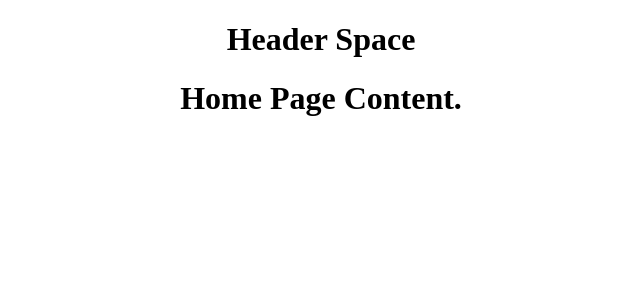
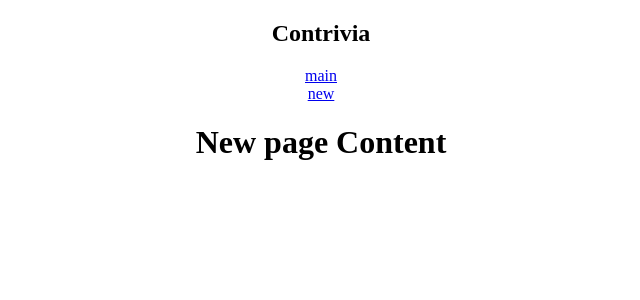
Before and after one commit to leonardmoses/contrivia-frontend, a React (Create React App) app: page /new in a window 1280 px wide. Shown: the top 300 px of the page, without its empty margins (319-959 px from the left). Built offline with nearby package versions, Linux system fonts and the light colour scheme.

Commit message:
app loads into splash page. link from splash takes user home. component links in home route as expected.

```diff
--- a/src/App.js
+++ b/src/App.js
@@ -3,13 +3,14 @@ import React from "react";
 import { BrowserRouter as Router, Route, Switch, Link } from "react-router-dom";
 import Splash from './pages/Splash';
 import Home from './pages/Home';
+import New from './components/New';
 
 function App() {
   return (
     <div className="App">
       <Switch>
         <Route path="/" exact render={()=> <Splash />} />
-        <Route>
+        <Route path="/">
           <Home />
         </Route>
       </Switch>
--- a/src/components/Header.js
+++ b/src/components/Header.js
@@ -1,12 +1,20 @@
+import React from "react";
+import { BrowserRouter as Router, Route, Switch, Link } from "react-router-dom";
+import New from "./New";
+import NewLink from "./NewLink";
 
-
-
-function Header() {
+function Header(props) {
     return (
-        <header>
-            <h1>Header Space</h1>
-        </header>
-    )
+        <nav className="nav">
+            <h1>Contrivia</h1>
+            <Link to="/main">
+                <div>main</div>
+            </Link>
+            <Link to="/new">
+                <div>new</div>
+            </Link>
+        </nav>
+    );
 }
 
 export default Header;
--- a/src/components/Main.js
+++ b/src/components/Main.js
@@ -0,0 +1,17 @@
+
+function Main() {
+    return (
+        <div>
+            <h1>Main Content</h1>
+            <h1>Main Content</h1>
+            <h1>Main Content</h1>
+            <h1>Main Content</h1>
+            <h1>Main Content</h1>
+            <h1>Main Content</h1>
+            <h1>Main Content</h1>
+            <h1>Main Content</h1>
+        </div>
+    )
+}
+
+export default Main;
--- /dev/null
+++ b/src/components/New.js
@@ -0,0 +1,11 @@
+import React from "react";
+
+function New() {
+    return (
+        <div>
+            <h1>New page Content</h1>
+        </div>
+    )
+}
+
+export default New;
--- /dev/null
+++ b/src/components/NewLink.js
@@ -0,0 +1,13 @@
+import React from "react";
+import { BrowserRouter as Router, Route, Switch, Link } from "react-router-dom";
+
+function NewLink() {
+    return (
+        <div>
+            <Link to="/new">New Category</Link>
+        </div>
+    )
+}
+
+
+export default NewLink;
--- a/src/pages/Home.js
+++ b/src/pages/Home.js
@@ -1,12 +1,26 @@
-import Header from "../components/Header";
 import React from "react";
 import { BrowserRouter as Router, Route, Switch, Link } from "react-router-dom";
+import Header from "../components/Header";
+import Main from "../components/Main";
+import New from "../components/New";
+import Splash from "./Splash";
 
 function Home() {
     return (
         <div>
             <Header />
-            <h1>Home Page Content.</h1>
+            <Switch>
+                <Route exact path="/Splash">
+                    <Splash />
+                </Route>
+                <Route path="/main">
+                    <Main />
+                </Route>
+                <Route path="/new">
+                    <New />
+                </Route>
+
+            </Switch>
         </div>
     )
 }
--- a/src/pages/Splash.js
+++ b/src/pages/Splash.js
@@ -1,12 +1,19 @@
 
 import React from "react";
 import { BrowserRouter as Router, Route, Switch, Link } from "react-router-dom";
+import Home from "./Home";
 
 function Splash() {
     return (
         <div>
             <h1>Welcome To Contrivia</h1>
             <Link to="/home">Home</Link>
+            <Switch>
+                <Route path="/home">
+                    <Home />
+                </Route>
+            </Switch>
+
         </div>
     )
 }
```
